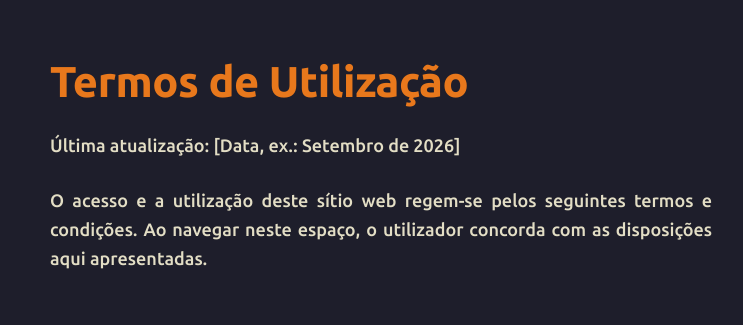
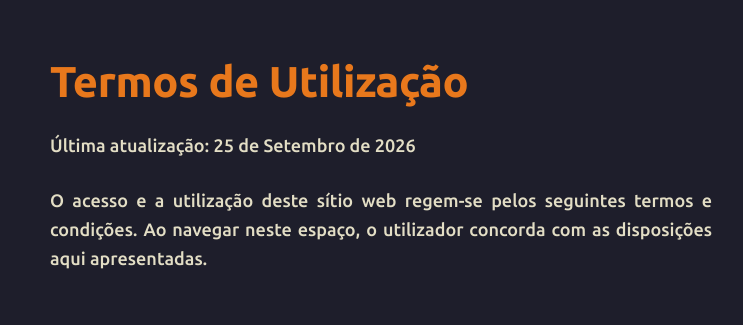
Before and after one commit to joaquim-capitao/joaquim-capitao.github.io, a Jekyll site: the page built from termos.md, in a window 1280 px wide and 900 px high. Shown: the top 325 px of the window, without its empty margins (259-1002 px from the left). Built offline with Jekyll 4.4.1, drawn with Linux system fonts in a browser that asks for light colours; our own code applies the rules of GitHub Pages for plain Markdown files; some of the changed text lies outside the part shown.

Commit message:
Update termos.md

```diff
--- a/termos.md
+++ b/termos.md
@@ -1,6 +1,6 @@
 # Termos de Utilização
 
-Última atualização: [Data, ex.: Setembro de 2026]
+Última atualização: 25 de Setembro de 2026
 
 O acesso e a utilização deste sítio web regem-se pelos seguintes termos e condições. Ao navegar neste espaço, o utilizador concorda com as disposições aqui apresentadas.
 
```
Also changed, not shown: other parts of termos.md (+1 -1 lines).
